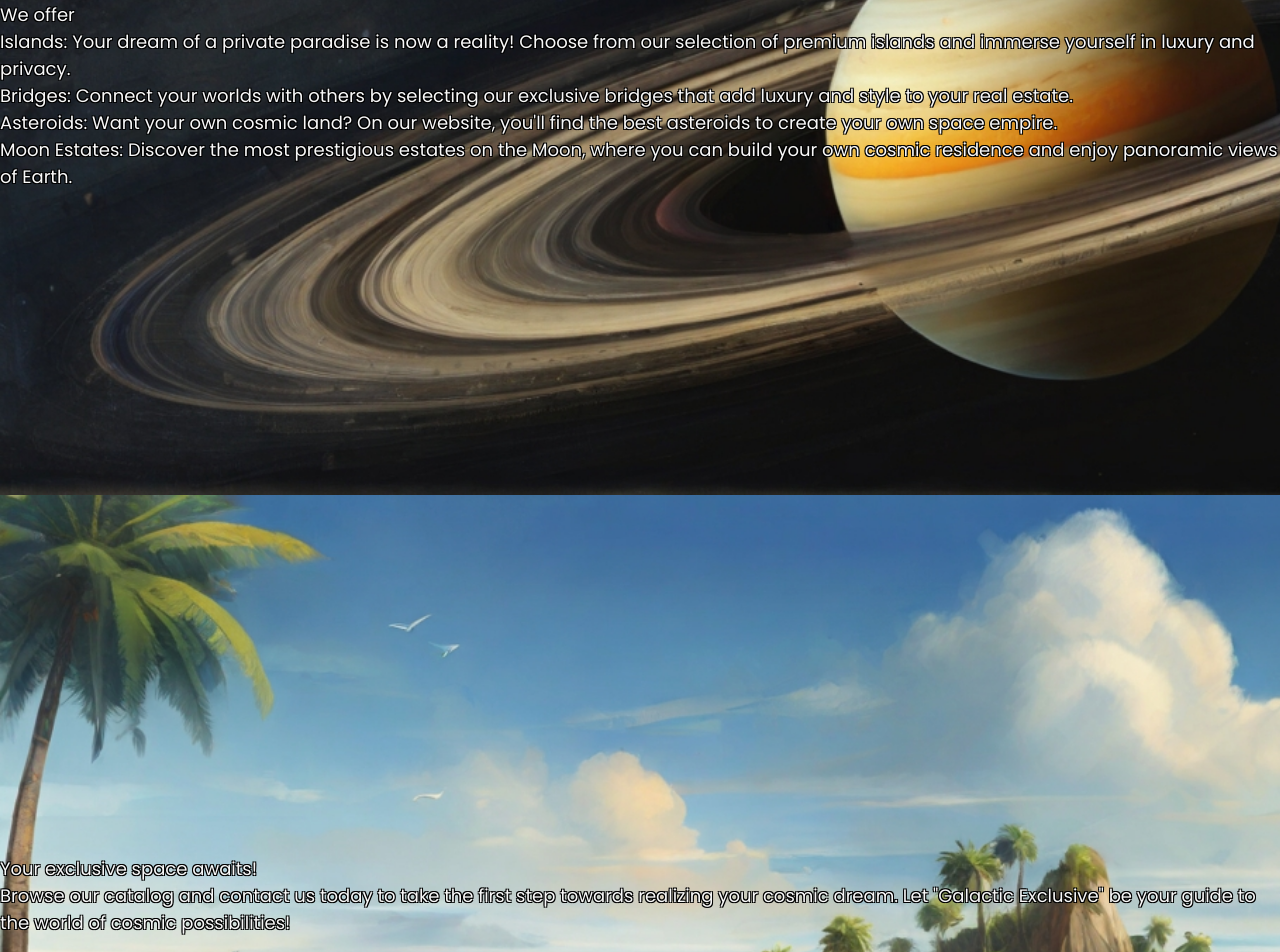
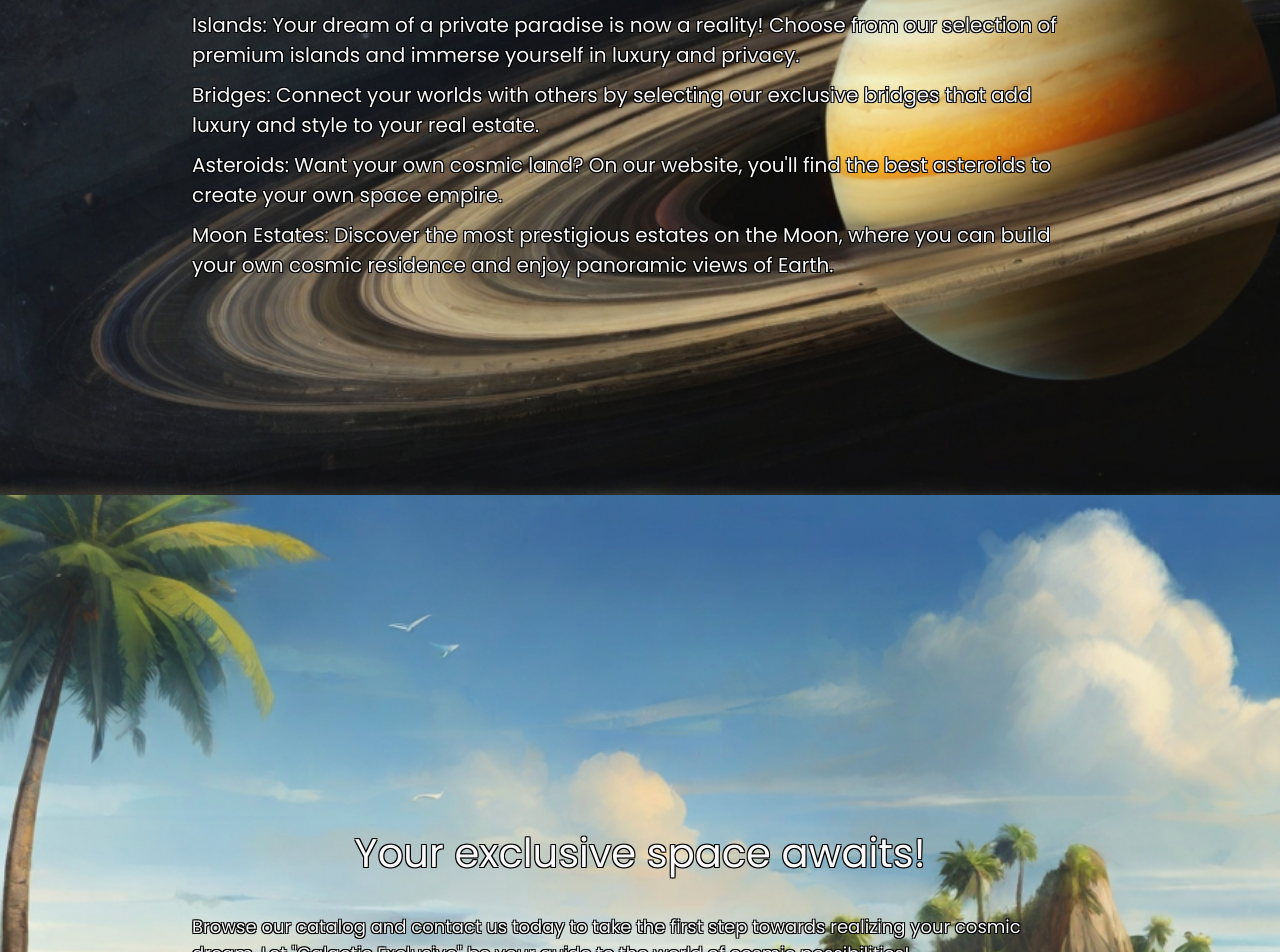
Before and after one commit to peregreenus/DEVS-eCommerce-App, a React app: page / in a window 1280 px wide. Shown: the part 1160-2112 px from the top of the page. Built offline with nearby package versions, Linux system fonts and the light colour scheme.

Commit message:
refactor: styles on main page

```diff
--- a/src/index.css
+++ b/src/index.css
@@ -149,7 +149,7 @@ body {
     background-repeat: no-repeat;
     background-size: cover;
   } */
-
+  /*
   .offer {
     background-image: url('./assets/img/Default_Draw_the_rings_of_Saturn_in_space_0.jpg');
     background-repeat: no-repeat;
@@ -160,7 +160,7 @@ body {
     background-image: url('./assets/img/Default_draw_a_picture_about_exotic_islands_Place_the_island_o_0.jpg');
     background-repeat: no-repeat;
     background-size: cover;
-  }
+  } */
 
   /* .text-content {
     width: 70%;
--- a/src/view/components/common/header/header.tsx
+++ b/src/view/components/common/header/header.tsx
@@ -1,6 +1,6 @@
 import React from 'react';
 import { Link } from 'react-router-dom';
-import Navbar from '../navbar/Navbar';
+import Navbar from '../navbar/navbar';
 import NologinMessage from '../NologinMessage/NologinMessage';
 import { MainProps } from '../../../../data/types/main-props';
 import * as classes from './header.module.css';
--- /dev/null
+++ b/src/view/pages/Main/call-to-action.module.css
@@ -0,0 +1,5 @@
+.callToAction {
+  background-image: url('../../../assets/img/Default_draw_a_picture_about_exotic_islands_Place_the_island_o_0.jpg');
+  background-repeat: no-repeat;
+  background-size: cover;
+}
--- a/src/view/pages/Main/call-to-action.tsx
+++ b/src/view/pages/Main/call-to-action.tsx
@@ -1,11 +1,13 @@
 import React from 'react';
+import * as classes from './call-to-action.module.css';
+import * as classesMain from './main.module.css';
 
 function CallToAction() {
   return (
-    <section className="call-to-action main-section">
-      <div className="text-content">
-        <p className="title">Your exclusive space awaits!</p>
-        <p className="subtitle">
+    <section className={`${classes.callToAction} ${classesMain.mainSection}`}>
+      <div className={classesMain.textContent}>
+        <p className={classesMain.title}>Your exclusive space awaits!</p>
+        <p className={classesMain.subTitle}>
           Browse our catalog and contact us today to take the first step towards realizing your
           cosmic dream. Let &quot;Galactic Exclusive&quot; be your guide to the world of cosmic
           possibilities!
--- a/src/view/pages/Main/greeting.module.css
+++ b/src/view/pages/Main/greeting.module.css
@@ -3,32 +3,3 @@
   background-repeat: no-repeat;
   background-size: cover;
 }
-
-.mainSection {
-  display: flex;
-  flex-direction: column;
-  justify-content: center;
-  align-items: center;
-  min-height: 80rem;
-  text-shadow:
-    -1px -1px 0 #000,
-    1px -1px 0 #000,
-    -1px 1px 0 #000,
-    1px 1px 0 #000;
-}
-
-.textContent {
-  width: 70%;
-  display: flex;
-  flex-direction: column;
-  align-items: center;
-
-  .title {
-    margin-bottom: 3rem;
-    font-size: 4rem;
-  }
-  .subtitle {
-    margin-top: 1rem;
-    font-size: 2rem;
-  }
-}
--- a/src/view/pages/Main/greeting.tsx
+++ b/src/view/pages/Main/greeting.tsx
@@ -2,6 +2,7 @@ import React from 'react';
 import { useNavigate } from 'react-router-dom';
 import MyButton from '../../components/common/Button/MyButton';
 import * as classes from './greeting.module.css';
+import * as classesMain from './main.module.css';
 
 function Greeting() {
   const navigate = useNavigate();
@@ -11,10 +12,10 @@ function Greeting() {
   };
 
   return (
-    <section className={`${classes.greeting} ${classes.mainSection}`}>
-      <div className={classes.textContent}>
-        <p className={classes.title}>Welcome to &quot;Galactic Exclusive&quot;</p>
-        <p className={classes.subtitle}>
+    <section className={`${classes.greeting} ${classesMain.mainSection}`}>
+      <div className={classesMain.textContent}>
+        <p className={classesMain.title}>Welcome to &quot;Galactic Exclusive&quot;</p>
+        <p className={classesMain.subtitle}>
           &quot;Galactic Exclusive&quot; – your ultimate destination for premium real estate in the
           universe! We offer the most exclusive properties in the galaxy for the most discerning
           clients. From luxurious islands to futuristic asteroids – you&apos;ll find everything for
--- /dev/null
+++ b/src/view/pages/Main/main.module.css
@@ -0,0 +1,34 @@
+.main {
+  color: var(--light-text-color);
+  background-color: var(--accent-color);
+}
+
+.mainSection {
+  display: flex;
+  flex-direction: column;
+  justify-content: center;
+  align-items: center;
+  min-height: 80rem;
+  text-shadow:
+    -1px -1px 0 #000,
+    1px -1px 0 #000,
+    -1px 1px 0 #000,
+    1px 1px 0 #000;
+}
+
+.textContent {
+  width: 70%;
+  display: flex;
+  flex-direction: column;
+  align-items: center;
+
+  .title {
+    margin-bottom: 3rem;
+    font-size: 4rem;
+  }
+
+  .subtitle {
+    margin-top: 1rem;
+    font-size: 2rem;
+  }
+}
--- a/src/view/pages/Main/main.tsx
+++ b/src/view/pages/Main/main.tsx
@@ -5,12 +5,13 @@ import Greeting from './greeting';
 import Offer from './offer';
 import Footer from '../../components/common/footer/footer';
 import { MainProps } from '../../../data/types/main-props';
+import * as classes from './main.module.css';
 
 function Main({ showMsg, setShowMsg }: MainProps) {
   return (
     <>
       <Header showMsg={showMsg} setShowMsg={setShowMsg} />
-      <main className="main">
+      <main className={classes.main}>
         <Greeting />
         <Offer />
         <CallToAction />
--- /dev/null
+++ b/src/view/pages/Main/offer.module.css
@@ -0,0 +1,5 @@
+.offer {
+  background-image: url('../../../assets/img/Default_Draw_the_rings_of_Saturn_in_space_0.jpg');
+  background-repeat: no-repeat;
+  background-size: cover;
+}
--- a/src/view/pages/Main/offer.tsx
+++ b/src/view/pages/Main/offer.tsx
@@ -1,24 +1,25 @@
 import React from 'react';
+import * as classes from './offer.module.css';
+import * as classesMain from './main.module.css';
 
 function Offer() {
   return (
-    <section className="offer main-section">
-      <div className="text-content">
-        <p className="title">We offer</p>
-
-        <p className="subtitle">
+    <section className={`${classes.offer} ${classesMain.mainSection}`}>
+      <div className={classesMain.textContent}>
+        <p className={classesMain.title}>We offer</p>
+        <p className={classesMain.subtitle}>
           Islands: Your dream of a private paradise is now a reality! Choose from our selection of
           premium islands and immerse yourself in luxury and privacy.
         </p>
-        <p className="subtitle">
+        <p className={classesMain.subtitle}>
           Bridges: Connect your worlds with others by selecting our exclusive bridges that add
           luxury and style to your real estate.
         </p>
-        <p className="subtitle">
+        <p className={classesMain.subtitle}>
           Asteroids: Want your own cosmic land? On our website, you&apos;ll find the best asteroids
           to create your own space empire.
         </p>
-        <p className="subtitle">
+        <p className={classesMain.subtitle}>
           Moon Estates: Discover the most prestigious estates on the Moon, where you can build your
           own cosmic residence and enjoy panoramic views of Earth.
         </p>
```
